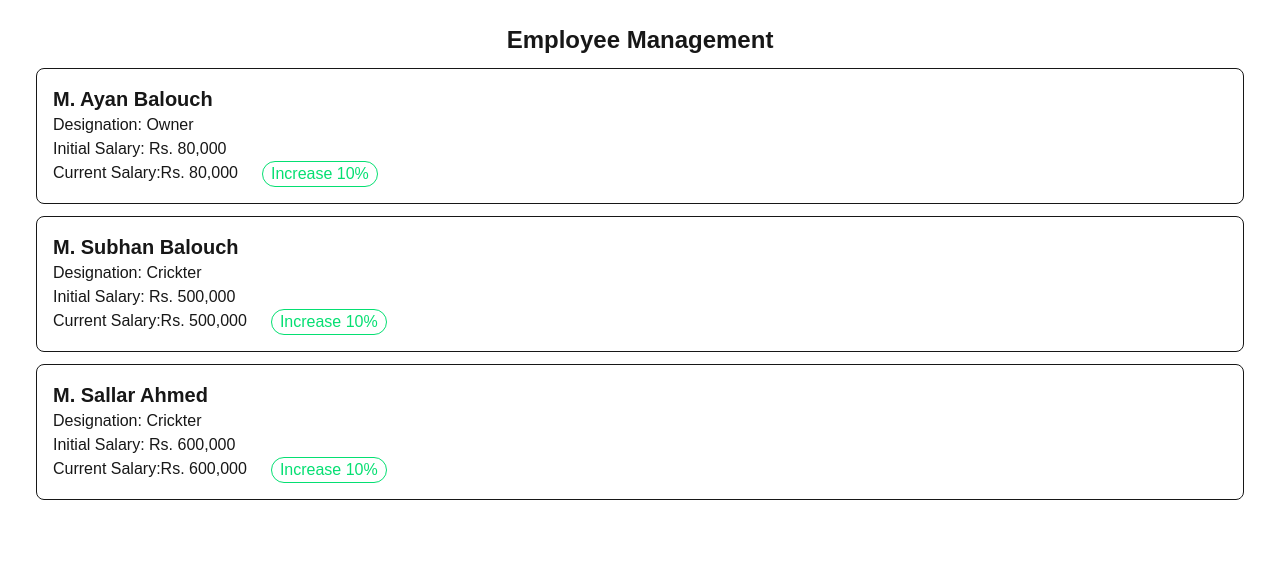
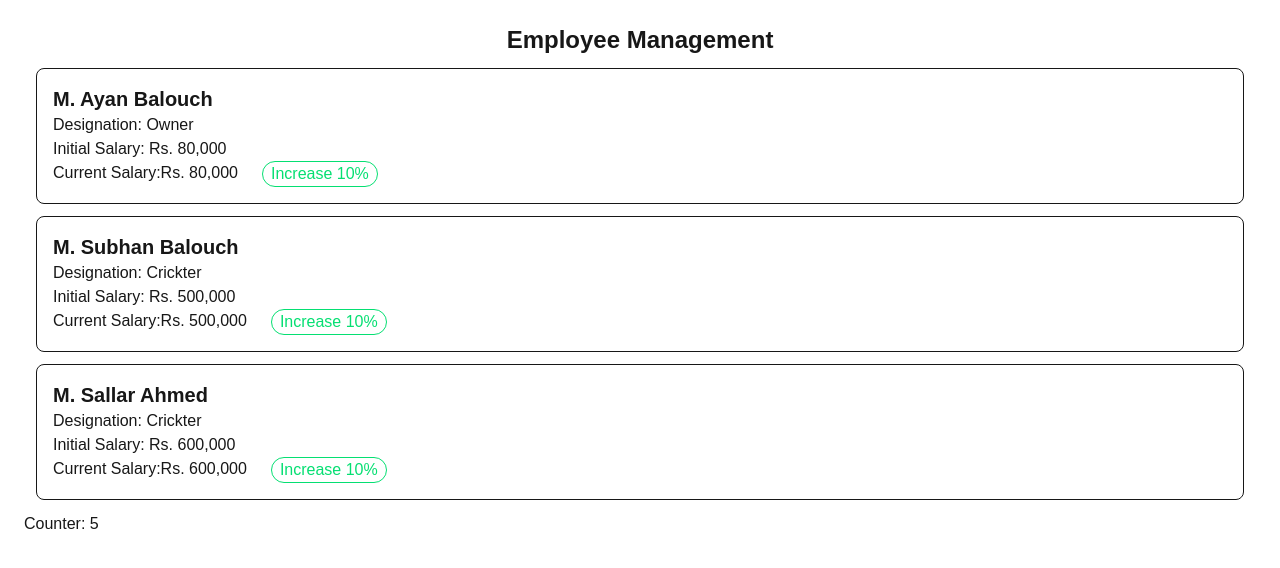
Before and after one commit to DilsherB/Frontend-React-Next.js-TypeScript, a Next.js app: page / in a window 1280 px wide. Shown: the top 568 px of the page. Built offline with nearby package versions, Linux system fonts and the light colour scheme.

Commit message:
useEffect practiced

```diff
--- a/app/page.tsx
+++ b/app/page.tsx
@@ -2,6 +2,7 @@
 import { useState, useEffect } from "react";
 
 import EmployeeProfile from "@/components/EmployeeProfile";
+import EmployeeTimer from "@/components/EmployeeTimer";
 
 interface Employee {
   id: number;
@@ -57,6 +58,7 @@ export default function Home() {
           onIncrease={() => incFunc(employee.id)}
         />
       ))}
+      <EmployeeTimer />
     </main>
   );
 }
--- /dev/null
+++ b/components/EmployeeTimer.tsx
@@ -0,0 +1,20 @@
+"use client";
+import { useState, useEffect } from "react";
+
+export default function EmployeeTimer() {
+  const [counter, setCounter] = useState(0);
+    useEffect(()=> {
+      console.log("Effect executed");
+      const interval = setInterval(() => {
+        setCounter((preCount) => preCount + 1);
+      }, 1000);
+      return () => {
+        console.log("Effect cleaned up");
+        clearInterval(interval);}
+    }, [])
+  return (
+    <div>
+      <p>Counter: {counter}</p>
+    </div>
+  );
+}
```
